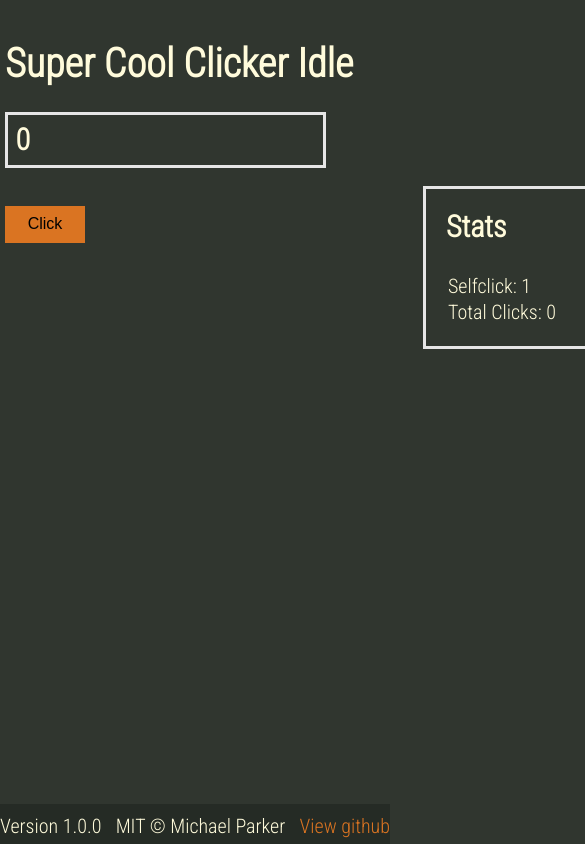
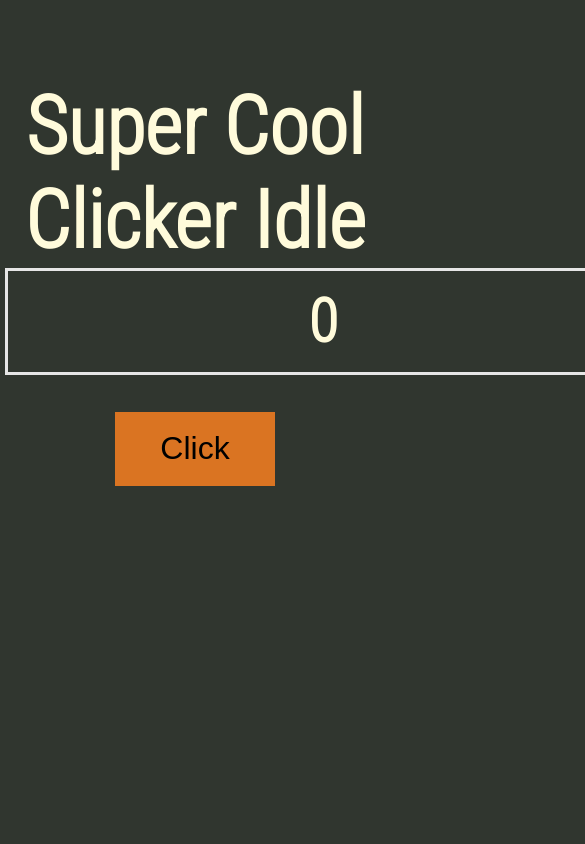
Before and after one commit to iHaveSticks/Super-Cool-Clicker-Idle, a React (Create React App) app: page / in a window 390 px wide. Shown: the top 844 px of the page, 585 px wide, since content can reach past the window. Built offline with nearby package versions, Linux system fonts and the light colour scheme.

Commit message:
Add CSS for better mobile design
1 column in small screen sizes
Bigger font on small device widths

```diff
--- a/src/components/App/App.css
+++ b/src/components/App/App.css
@@ -1,11 +1,11 @@
 #main {
   display: grid;
   grid-template-columns: 55% 45%;
-  grid-template-rows: 9.3em auto;
+  grid-template-rows: 9.3em auto 1fr;
 
   margin: 0 auto;
   padding: 0 5px;
-  width: 38em;
+  max-width: 38em;
   min-height: calc(100vh - 2em);
 }
 
@@ -43,6 +43,7 @@
 #footerInside {
   max-width: 40em;
   margin: auto;
+  padding: 0 0.5em;
   display: flex;
   justify-content: space-between;
 }
@@ -50,3 +51,44 @@
 #footer p {
   margin: 0;
 }
+
+@media screen and (max-width: 40em), screen and (max-device-width: 900px) {
+  /* small window size or mobile */
+
+  #main {
+    grid-template-columns: 100%;
+  }
+
+  #mainHead {
+    text-align: center;
+    grid-column: 1;
+  }
+
+  #clicksCurrent {
+    margin: auto;
+  }
+
+  #storeContainer {
+    text-align: center;
+    margin: auto;
+  }
+
+  #store1 div p,
+  #store2 div p {
+    direction: rtl;
+    text-align: right;
+  }
+
+  #gameStatsContainer {
+    width: inherit;
+    text-align: center;
+  }
+}
+
+@media screen and (max-device-width: 900px) {
+  /* fontsize for mobile */
+  #root {
+    font-size: 2.5em;
+    touch-action: manipulation;
+  }
+}
--- a/src/styles/index.css
+++ b/src/styles/index.css
@@ -20,7 +20,8 @@ a {
   text-decoration: none;
 }
 
-a:hover {
+a:hover,
+a:focus {
   color: #fffbdb;
 }
 
```
